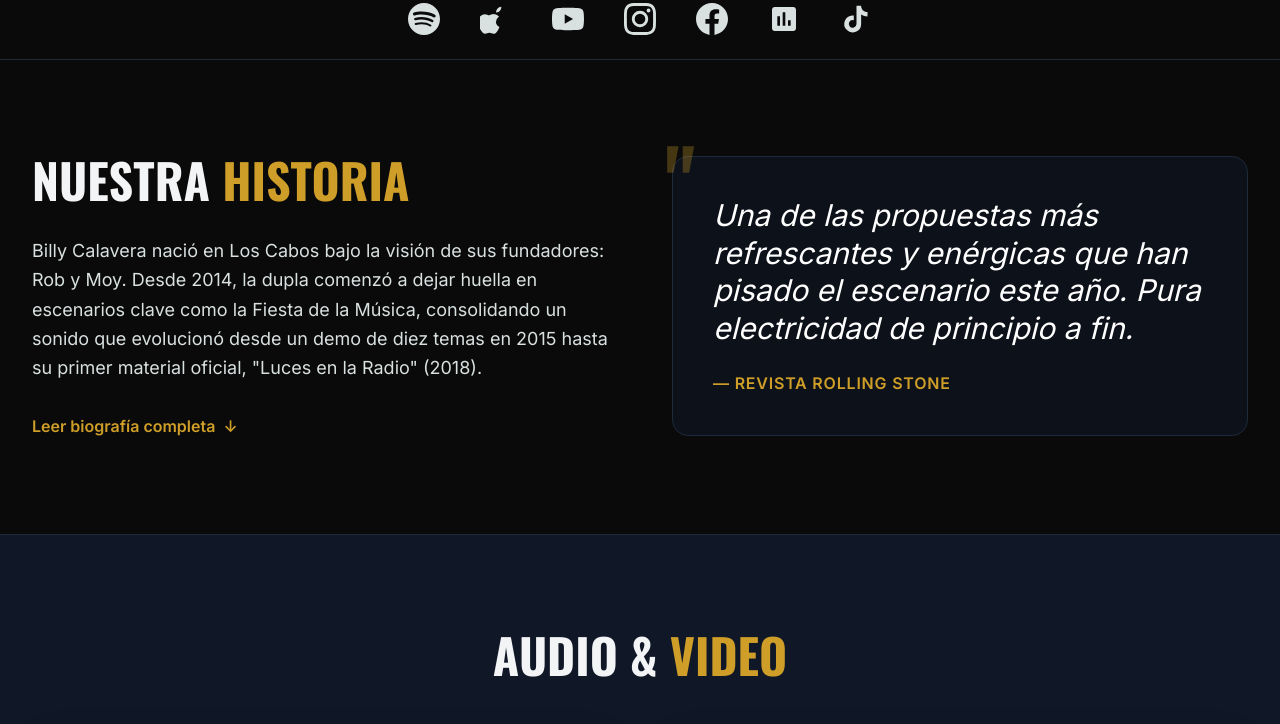
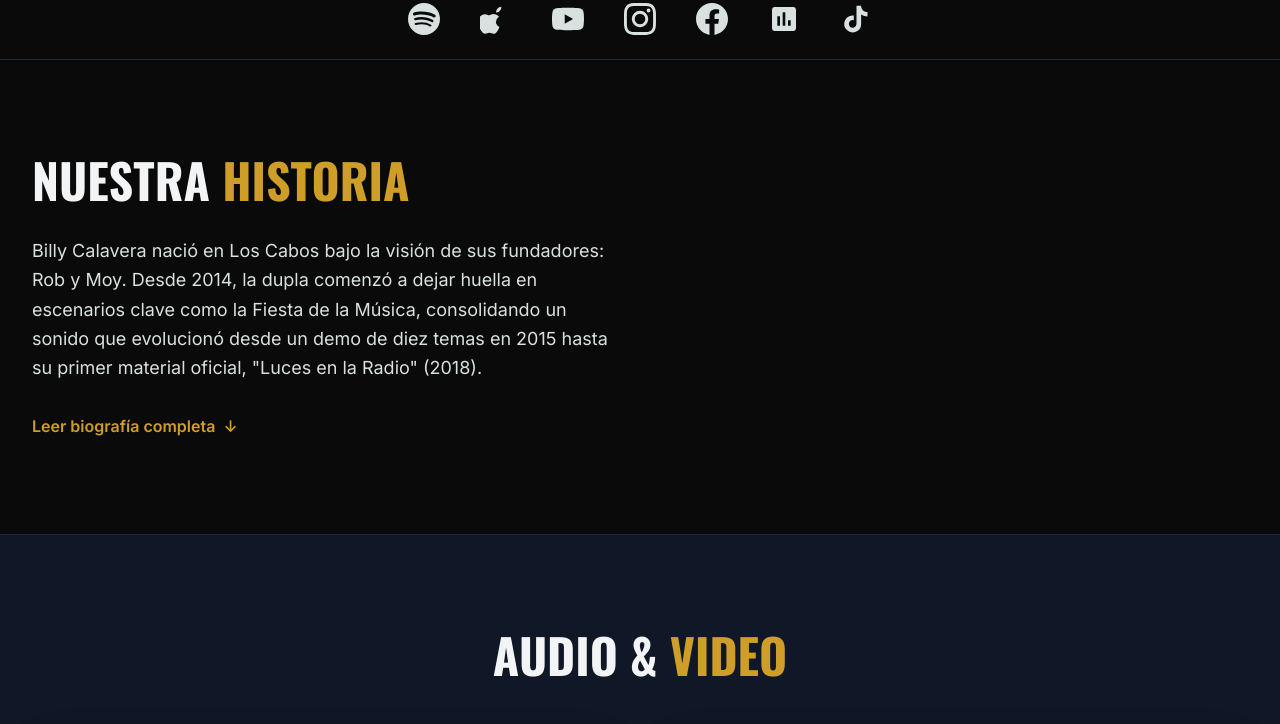
Before and after one commit to DiegoR003/billy_calavera, a website: page index.html in a window 1280 px wide. Shown: the part 821-1545 px from the top of the page. Drawn offline with nearby package versions, Linux system fonts and the light colour scheme; some packages are replaced by stand-ins of ours; a script that the page names is missing.

Commit message:
seccion de reseña en biografia oculta

```diff
--- a/index.html
+++ b/index.html
@@ -135,7 +135,7 @@
             </button>
         </div>
 
-      <div class="bg-gray-900/50 p-10 rounded-2xl border border-gray-800 relative wow animate__animated animate__fadeInRight">
+     <!-- <div class="bg-gray-900/50 p-10 rounded-2xl border border-gray-800 relative wow animate__animated animate__fadeInRight">
             <span class="absolute -top-6 -left-2 text-8xl text-banda-primary opacity-30 font-display">"</span>
             <blockquote class="relative z-10 text-2xl md:text-3xl font-light italic text-white mb-6 leading-tight">
                 Una de las propuestas más refrescantes y enérgicas que han pisado el escenario este año. Pura electricidad de principio a fin.
@@ -143,7 +143,7 @@
             <cite class="block font-bold text-banda-primary uppercase tracking-wider not-italic">
                 — Revista Rolling Stone
             </cite>
-        </div>
+        </div> -->
     </section>
 
     <section id="musica" class="py-16 md:py-24 bg-gray-900 border-y border-gray-800 overflow-hidden">
```
